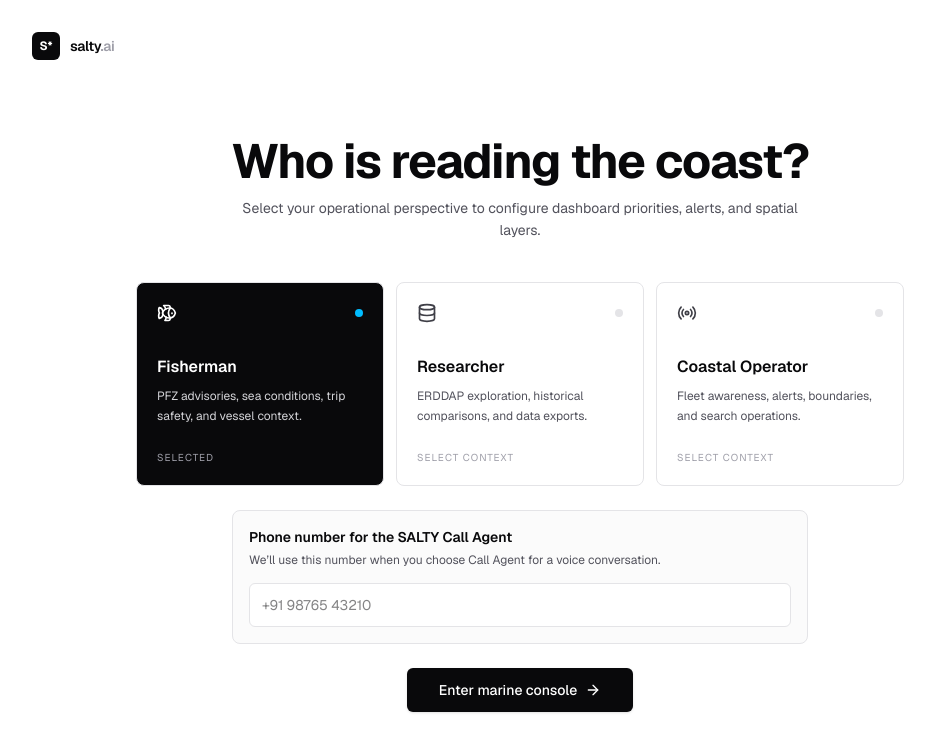
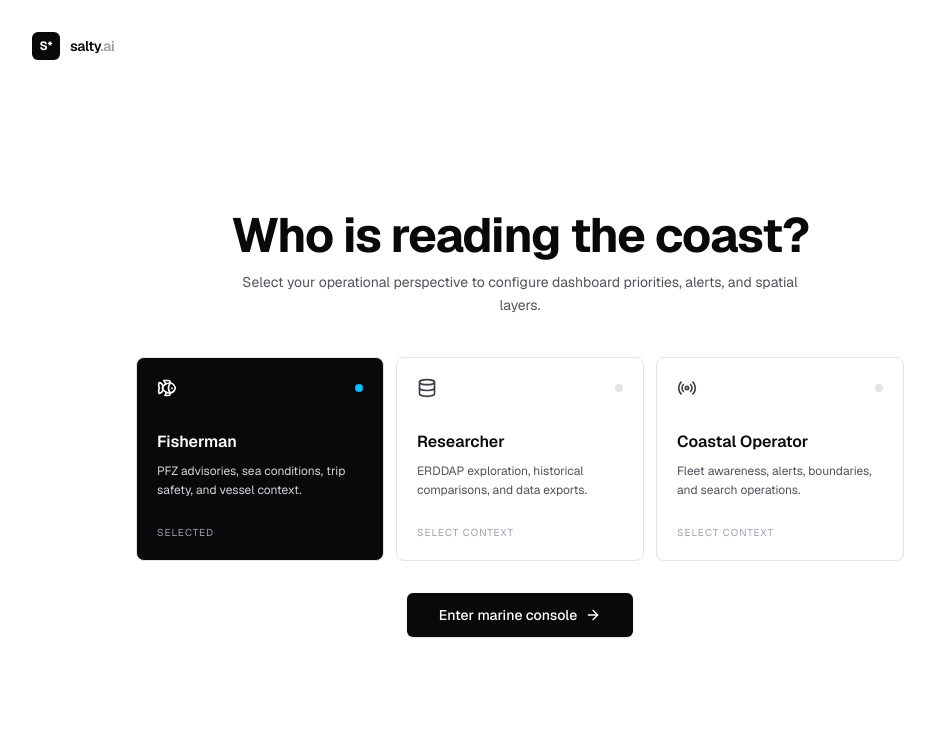
Before and after one commit to Ruthwik000/SaltyAI, a Next.js app: page /login in a window 1280 px wide. Shown: the top 752 px of the page, without its empty margins (120-1055 px from the left). Built offline with nearby package versions, Linux system fonts and the light colour scheme.

Commit message:
loginpagefix

```diff
--- a/app/login/page.tsx
+++ b/app/login/page.tsx
@@ -4,7 +4,6 @@ import * as React from "react";
 import Link from "next/link";
 import { useRouter, useSearchParams } from "next/navigation";
 import { Database, Fish, Radio, ArrowRight } from "lucide-react";
-import { Badge } from "@/components/ui/badge";
 import { Button } from "@/components/ui/button";
 import type { UserRole } from "@/lib/marine-context";
 
@@ -40,18 +39,10 @@ function LoginForm() {
   const nextParam = searchParams.get("next");
   const nextPath = nextParam?.startsWith("/app") ? nextParam : "/app";
   const [selected, setSelected] = React.useState<UserRole>("fisherman");
-  const [phoneNumber, setPhoneNumber] = React.useState("");
-  const [phoneError, setPhoneError] = React.useState("");
 
   const enterConsole = () => {
-    const normalizedPhone = phoneNumber.replace(/[\s()-]/g, "");
-    if (!/^\+?[1-9]\d{7,14}$/.test(normalizedPhone)) {
-      setPhoneError("Enter a valid phone number with country code, for example +91 98765 43210.");
-      return;
-    }
     if (typeof window !== "undefined") {
       window.localStorage.setItem("salty_role", selected);
-      window.localStorage.setItem("salty_phone_number", normalizedPhone);
     }
     router.push(nextPath);
   };
@@ -120,30 +111,7 @@ function LoginForm() {
             })}
           </div>
 
-          <div className="mx-auto mt-6 w-full max-w-xl rounded-lg border border-zinc-200 bg-zinc-50/70 p-4">
-            <label htmlFor="phone-number" className="block text-sm font-semibold text-zinc-950">
-              Phone number for the SALTY Call Agent
-            </label>
-            <p className="mt-1 text-xs leading-relaxed text-zinc-600">
-              We’ll use this number when you choose Call Agent for a voice conversation.
-            </p>
-            <input
-              id="phone-number"
-              type="tel"
-              value={phoneNumber}
-              onChange={(event) => {
-                setPhoneNumber(event.target.value);
-                if (phoneError) setPhoneError("");
-              }}
-              placeholder="+91 98765 43210"
-              autoComplete="tel"
-              required
-              className="mt-3 h-11 w-full rounded-md border border-zinc-300 bg-white px-3 text-sm text-zinc-950 outline-none transition focus:border-sky-600 focus:ring-2 focus:ring-sky-600/15"
-            />
-            {phoneError && <p className="mt-2 text-xs text-rose-600">{phoneError}</p>}
-          </div>
-
-          <div className="mt-6 flex flex-col items-center gap-3">
+          <div className="mt-8 flex flex-col items-center gap-3">
             <Button
               onClick={enterConsole}
               className="h-11 w-full bg-zinc-950 text-sm text-white hover:bg-zinc-800 sm:w-auto sm:px-8"
--- a/components/call-agent-launcher.tsx
+++ b/components/call-agent-launcher.tsx
@@ -8,15 +8,17 @@ import { useMarine } from "@/lib/marine-context";
 type ConnectionState = "idle" | "checking" | "online" | "offline";
 
 export function CallAgentLauncher() {
-  const { phoneNumber } = useMarine();
+  const { phoneNumber, setPhoneNumber } = useMarine();
   const [isOpen, setIsOpen] = React.useState(false);
   const [connection, setConnection] = React.useState<ConnectionState>("idle");
   const [error, setError] = React.useState("");
   const [callMessage, setCallMessage] = React.useState("");
   const [calling, setCalling] = React.useState(false);
+  const [phoneInput, setPhoneInput] = React.useState(phoneNumber);
 
   React.useEffect(() => {
     if (!isOpen) return;
+    setPhoneInput(phoneNumber);
     let cancelled = false;
 
     // State is set only from the promise callbacks. "Checking" is applied when
@@ -39,15 +41,21 @@ export function CallAgentLauncher() {
     return () => {
       cancelled = true;
     };
-  }, [isOpen]);
+  }, [isOpen, phoneNumber]);
 
   const startCall = async () => {
-    if (!phoneNumber.trim() || connection !== "online" || calling) return;
+    const normalizedPhone = phoneInput.replace(/[\s()-]/g, "");
+    if (!/^\+?[1-9]\d{7,14}$/.test(normalizedPhone)) {
+      setError("Enter a valid phone number with country code, for example +91 98765 43210.");
+      return;
+    }
+    if (connection !== "online" || calling) return;
+    setPhoneNumber(normalizedPhone);
     setCalling(true);
     setError("");
     setCallMessage("");
     try {
-      const result = await startExotelCall(phoneNumber.trim());
+      const result = await startExotelCall(normalizedPhone);
       setCallMessage(result.message);
     } catch (callError) {
       setError(callError instanceof Error ? callError.message : "Could not start Exotel call");
@@ -123,9 +131,22 @@ export function CallAgentLauncher() {
             </div>
 
             <div className="mt-4 rounded-lg border border-zinc-200 bg-zinc-50 px-3 py-2.5 text-xs">
-              <span className="block text-zinc-500">Saved phone number</span>
-              <span className="mt-1 block font-semibold text-zinc-900">
-                {phoneNumber || "No phone number saved — return to sign in"}
+              <label htmlFor="call-agent-phone" className="block font-medium text-zinc-600">
+                Destination phone number
+              </label>
+              <input
+                id="call-agent-phone"
+                type="tel"
+                value={phoneInput}
+                onChange={(e) => {
+                  setPhoneInput(e.target.value);
+                  if (error) setError("");
+                }}
+                placeholder="+91 98765 43210"
+                className="mt-1.5 w-full rounded-md border border-zinc-300 bg-white px-2.5 py-1.5 text-xs text-zinc-950 outline-none transition focus:border-emerald-600 focus:ring-1 focus:ring-emerald-600/20"
+              />
+              <span className="mt-1 block text-[11px] text-zinc-400">
+                Number with country code to receive the Exotel voice call.
               </span>
             </div>
 
@@ -144,7 +165,7 @@ export function CallAgentLauncher() {
               <button
                 type="button"
                 onClick={startCall}
-                disabled={!phoneNumber.trim() || connection !== "online" || calling}
+                disabled={!phoneInput.trim() || connection !== "online" || calling}
                 className="inline-flex items-center gap-1.5 rounded-lg bg-emerald-600 px-3 py-2 text-xs font-semibold text-white transition-colors hover:bg-emerald-700 disabled:pointer-events-none disabled:bg-zinc-100 disabled:text-zinc-400"
               >
                 {(connection === "checking" || calling) && <LoaderCircle className="h-3.5 w-3.5 animate-spin" />}
--- a/components/role-gate.tsx
+++ b/components/role-gate.tsx
@@ -13,8 +13,7 @@ export function RoleGate({ children }: { children: React.ReactNode }) {
   );
 
   const hasRole = isClient ? Boolean(window.localStorage.getItem("salty_role")) : false;
-  const hasPhoneNumber = isClient ? Boolean(window.localStorage.getItem("salty_phone_number")) : false;
-  const onboardingComplete = hasRole && hasPhoneNumber;
+  const onboardingComplete = hasRole;
 
   React.useEffect(() => {
     if (isClient && !onboardingComplete) {
```
